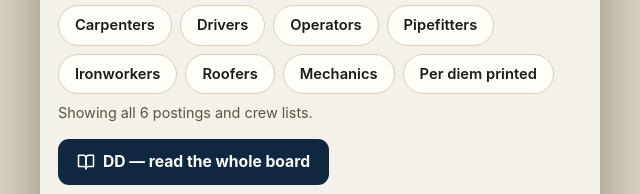
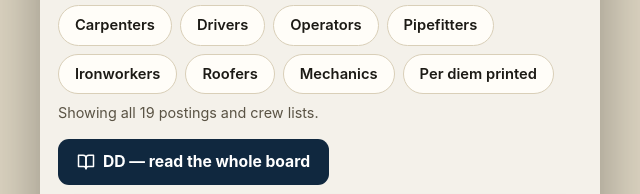
Before and after one commit to destindismukes1-crypto/dismukes-recruiting, a plain HTML site: page app.html in a window 1280 px wide. Shown: the part 3732-3926 px from the top of the page, 320-960 px from the left. Drawn offline with Linux system fonts and the light colour scheme.

Commit message:
Fix board counter: count all 67 postings (19 in app)

```diff
--- a/app.html
+++ b/app.html
@@ -2716,7 +2716,7 @@
 
         /* ============ Job filters ============ */
         var chips = Array.prototype.slice.call(document.querySelectorAll(".chip"));
-        var cards = Array.prototype.slice.call(document.querySelectorAll("#jobGrid .job"));
+        var cards = Array.prototype.slice.call(document.querySelectorAll("#jobs .job"));
         var count = document.getElementById("jobCount");
         var empty = document.getElementById("emptyNote");
         function matches(card, filter) {
```
